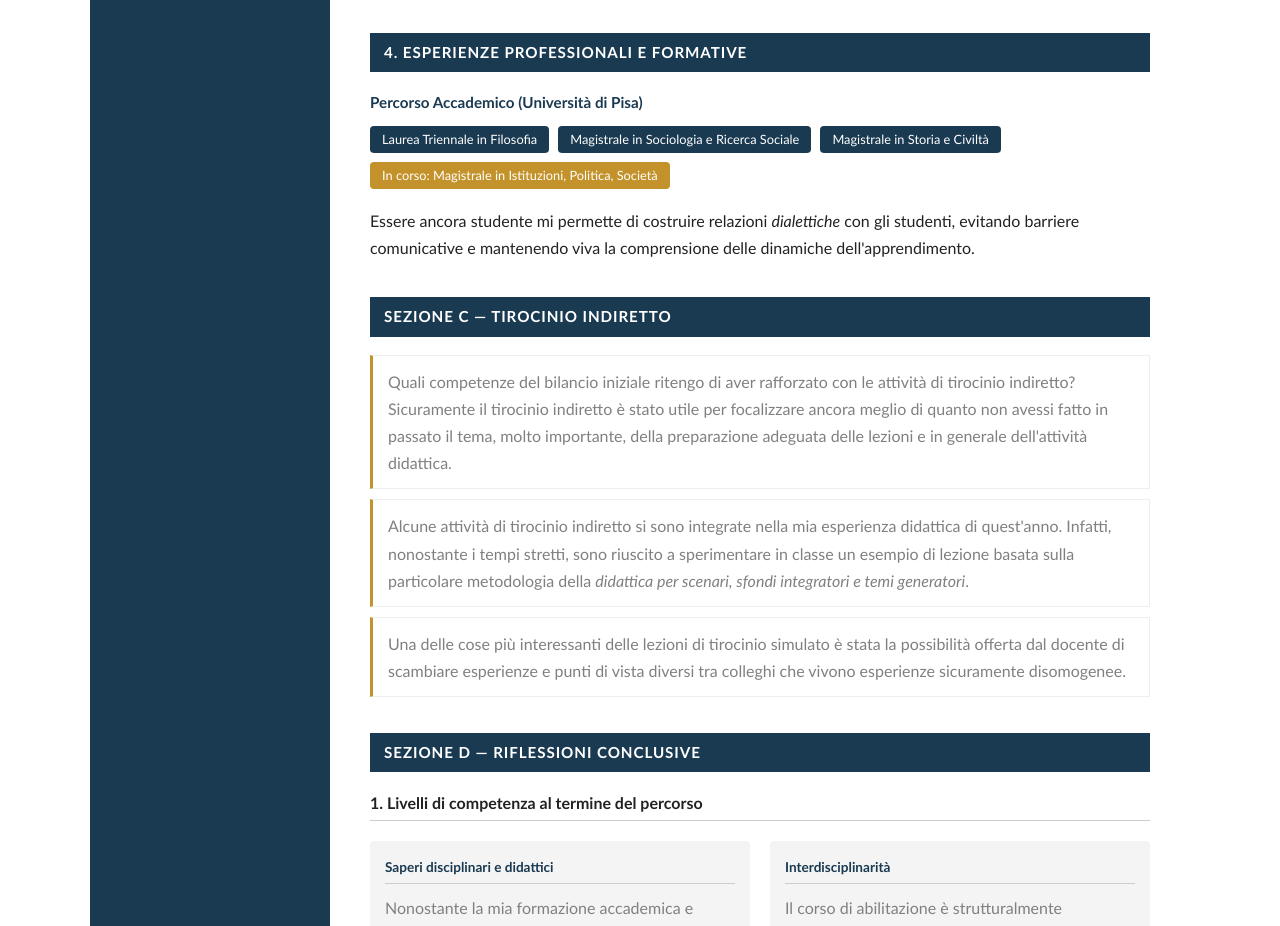
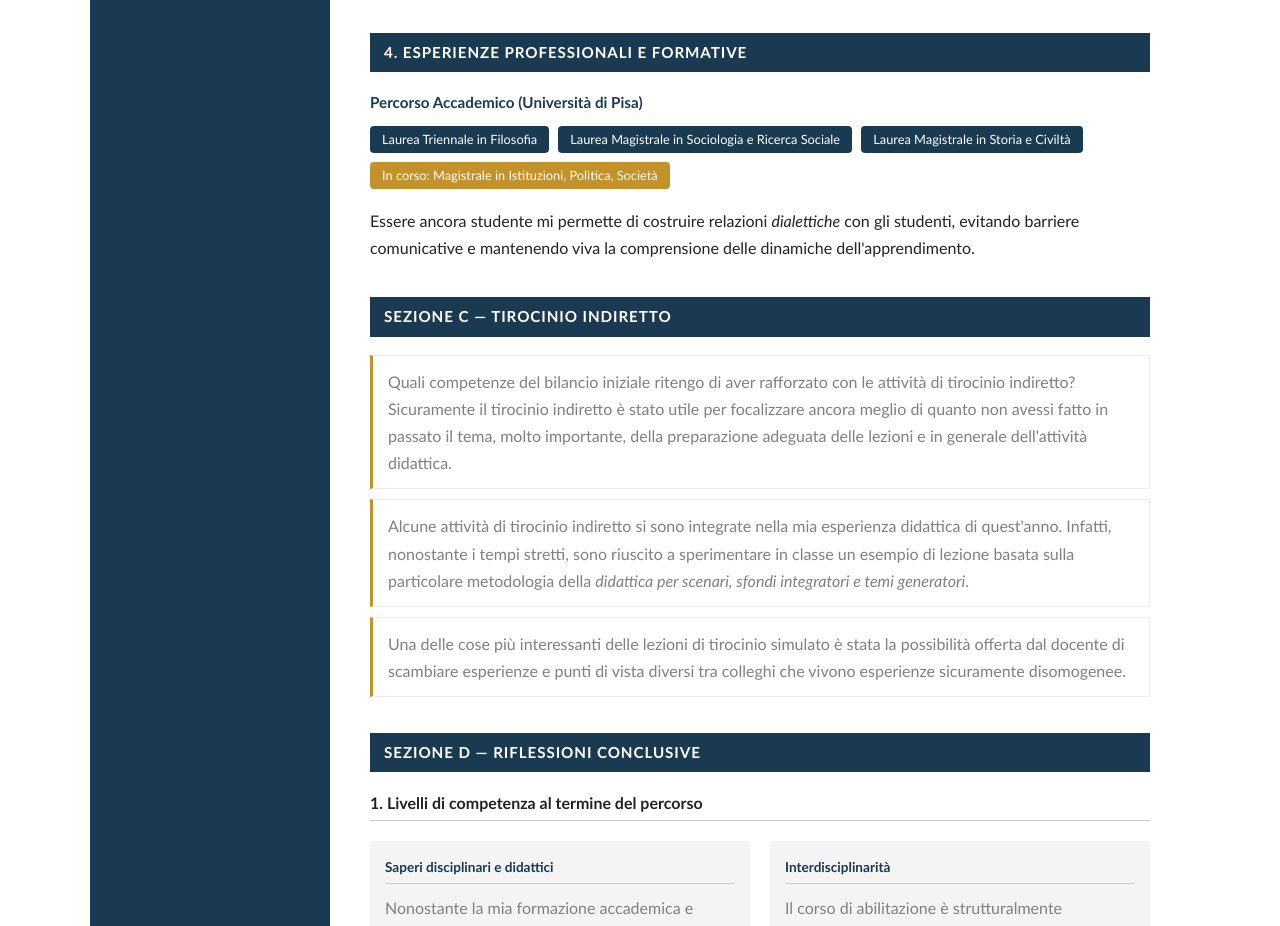
Before and after one commit to marcoriformetti/marcoriformetti.github.io, a plain HTML site: page index.html in a window 1280 px wide. Shown: the part 1627-2553 px from the top of the page. Drawn offline with Linux system fonts and the light colour scheme.

Commit message:
Add files via upload

```diff
--- a/index.html
+++ b/index.html
@@ -227,8 +227,8 @@
                 <div class="job-period">Percorso Accademico (Università di Pisa)</div>
                 <div style="margin: 10px 0;">
                     <span class="tag-pill">Laurea Triennale in Filosofia</span>
-                    <span class="tag-pill">Magistrale in Sociologia e Ricerca Sociale</span>
-                    <span class="tag-pill">Magistrale in Storia e Civiltà</span>
+                    <span class="tag-pill">Laurea Magistrale in Sociologia e Ricerca Sociale</span>
+                    <span class="tag-pill">Laurea Magistrale in Storia e Civiltà</span>
                     <span class="tag-pill" style="background:#c4922a;">In corso: Magistrale in Istituzioni, Politica, Società</span>
                 </div>
                 <p>Essere ancora studente mi permette di costruire relazioni <em>dialettiche</em> con gli studenti, evitando barriere comunicative e mantenendo viva la comprensione delle dinamiche dell'apprendimento.</p>
```
